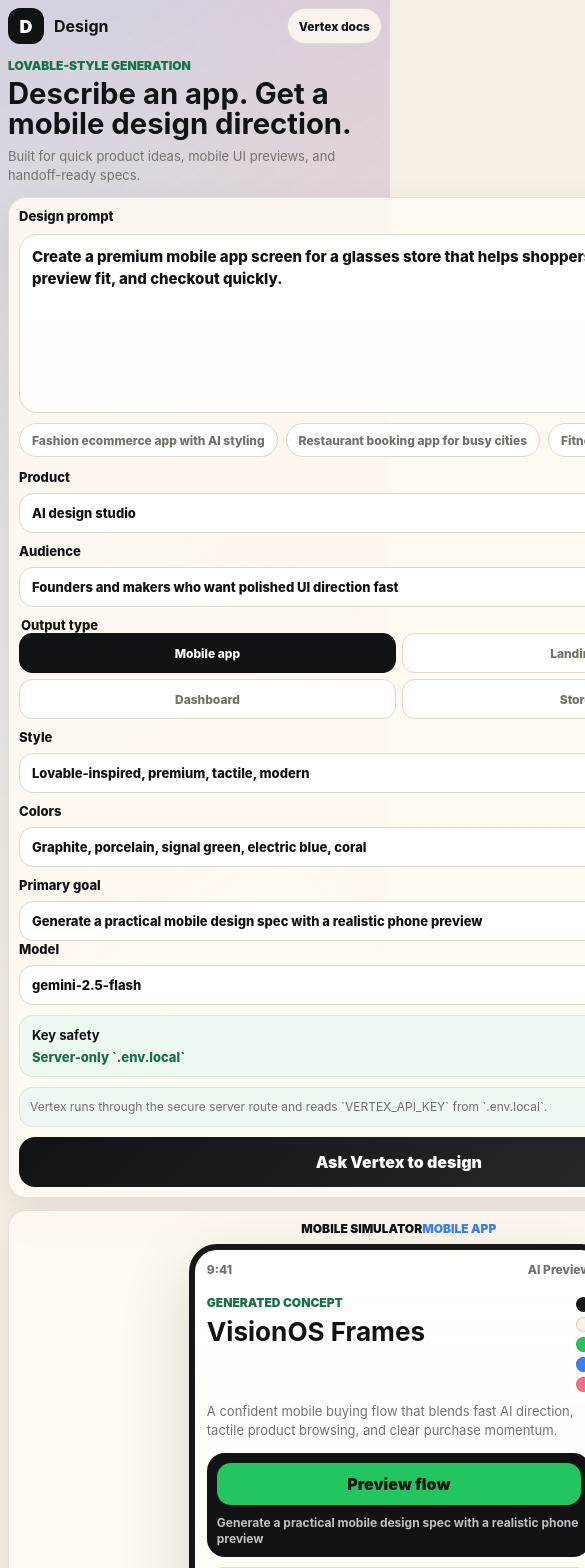
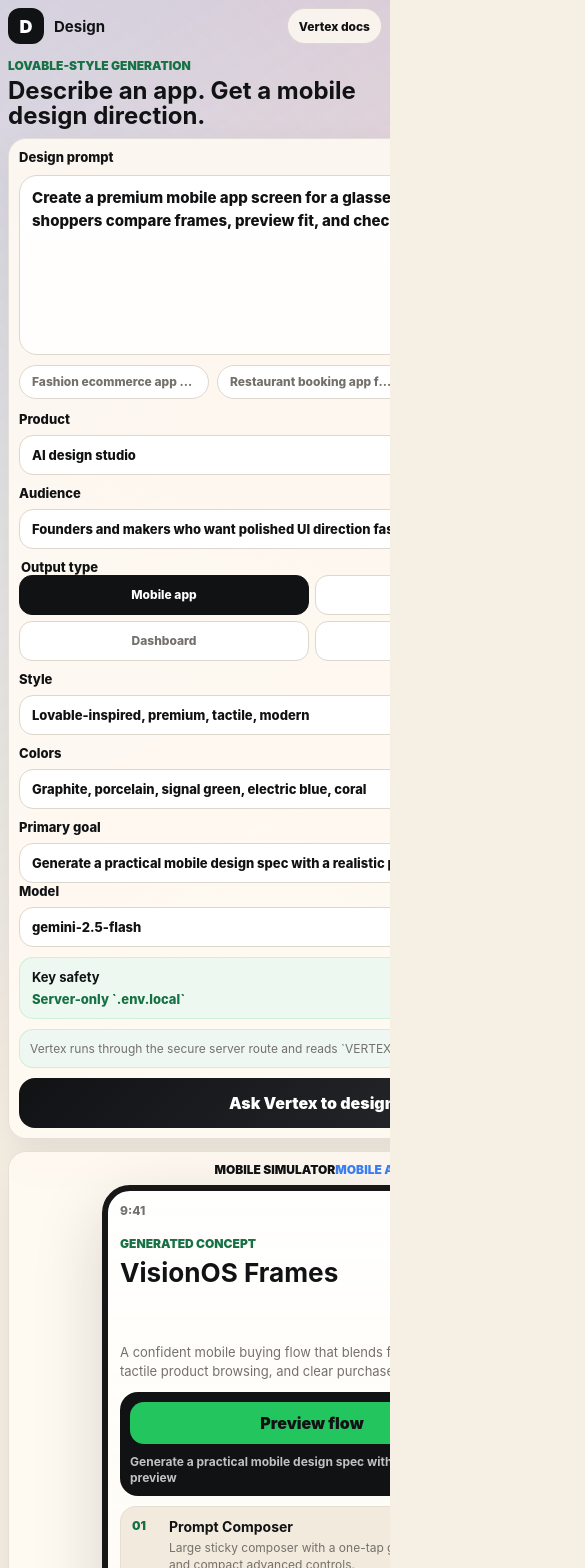
Before and after one commit to rkali090/design, a Next.js app: page / in a window 390 px wide. Shown: the top 1568 px of the page, 585 px wide, since content can reach past the window. Built offline with nearby package versions, Linux system fonts and the light colour scheme.

Commit message:
Tune mobile device layout

```diff
--- a/app/globals.css
+++ b/app/globals.css
@@ -18,6 +18,7 @@
 
 html {
   background: var(--paper);
+  overflow-x: hidden;
 }
 
 body {
@@ -31,6 +32,7 @@ body {
   font-family:
     Inter, ui-sans-serif, system-ui, -apple-system, BlinkMacSystemFont, "Segoe UI",
     sans-serif;
+  overflow-x: hidden;
 }
 
 button,
@@ -248,6 +250,11 @@ textarea:focus {
   margin: 0 0 14px;
   overflow-x: auto;
   padding-bottom: 2px;
+  scrollbar-width: none;
+}
+
+.quick-row::-webkit-scrollbar {
+  display: none;
 }
 
 .quick-row button,
@@ -274,6 +281,7 @@ textarea:focus {
   display: grid;
   gap: 10px;
   margin-bottom: 12px;
+  min-width: 0;
 }
 
 label {
@@ -543,6 +551,7 @@ fieldset {
   align-items: center;
   display: flex;
   gap: 10px;
+  min-width: 0;
 }
 
 .palette-row > span {
@@ -554,6 +563,7 @@ fieldset {
 .spec-row strong {
   display: block;
   font-size: 14px;
+  overflow-wrap: anywhere;
 }
 
 .palette-row small,
@@ -562,6 +572,7 @@ fieldset {
 .note {
   font-size: 13px;
   line-height: 1.45;
+  overflow-wrap: anywhere;
 }
 
 .spec-row {
@@ -746,18 +757,17 @@ fieldset {
 
   .hero-band {
     gap: 8px;
-    margin-bottom: 12px;
+    margin-bottom: 10px;
   }
 
   .hero-band h1 {
-    font-size: clamp(28px, 7.5vw, 38px);
+    font-size: clamp(25px, 6.9vw, 34px);
     line-height: 1.03;
     margin-top: 5px;
   }
 
   .hero-band p {
-    font-size: 13px;
-    max-width: none;
+    display: none;
   }
 
   .studio-grid {
@@ -833,7 +843,7 @@ fieldset {
     border-width: 6px;
     border-radius: 28px;
     max-width: 420px;
-    overflow: visible;
+    overflow: hidden;
     padding: 12px;
     width: 100%;
   }
@@ -861,6 +871,7 @@ fieldset {
 
   .summary {
     font-size: 13px;
+    line-height: 1.42;
     margin: 10px 0 12px;
   }
 
@@ -898,6 +909,7 @@ fieldset {
 
   .mobile-section p {
     font-size: 12px;
+    line-height: 1.36;
   }
 
   .panel-heading {
@@ -941,13 +953,27 @@ fieldset {
 
   .prompt-label textarea {
     border-radius: 18px;
-    min-height: 124px;
+    min-height: 112px;
+  }
+
+  .hero-band h1 {
+    font-size: 24px;
+  }
+
+  .brand-mark strong {
+    font-size: 15px;
+  }
+
+  .quick-row button {
+    max-width: 190px;
+    overflow: hidden;
+    text-overflow: ellipsis;
   }
 }
 
 @media (max-width: 360px) {
   .hero-band h1 {
-    font-size: 24px;
+    font-size: 22px;
   }
 
   .docs-link {
```
